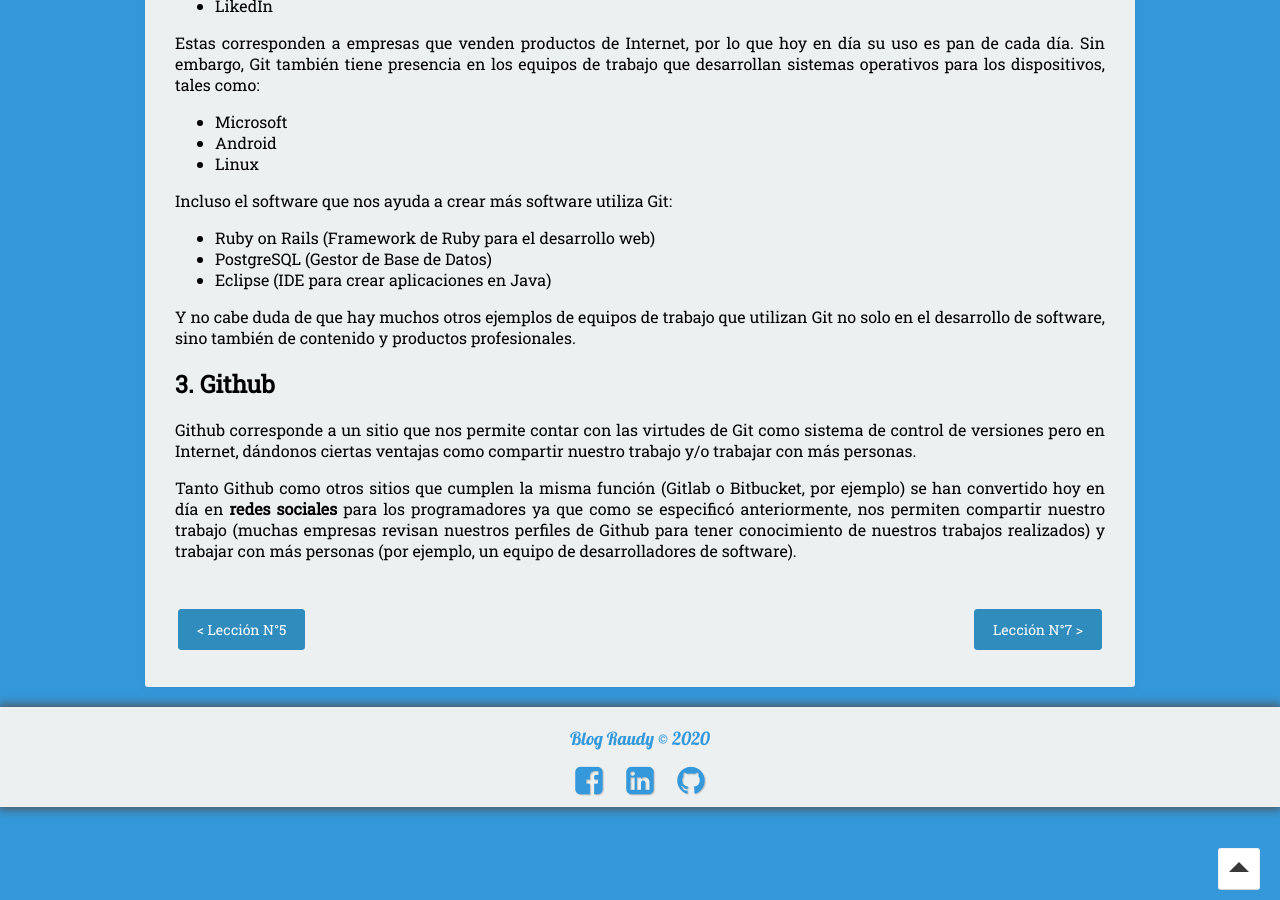
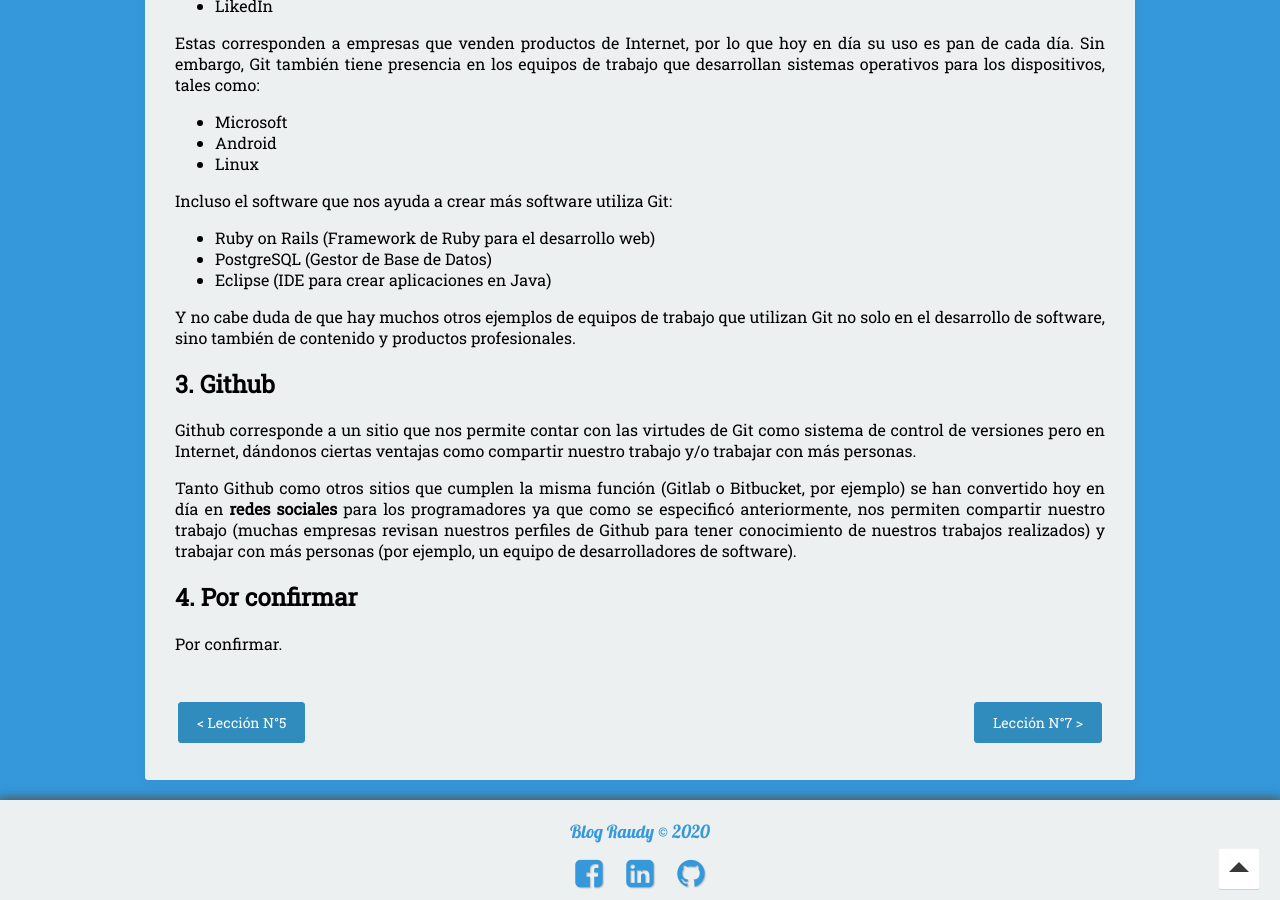
Before and after one commit to nisoto/Blog-anterior-2.0, a Jekyll site: the page built from _posts/2020-04-14-rails-vi-git-en-detalle.md, in a window 1280 px wide and 900 px high, scrolled down 639 px. Built offline with Jekyll 4.4.1, drawn with Linux system fonts in a browser that asks for light colours; nearby versions of some CDN libraries.

Commit message:
Update 2020-04-14-rails-vi-git-en-detalle.md

```diff
--- a/_posts/2020-04-14-rails-vi-git-en-detalle.md
+++ b/_posts/2020-04-14-rails-vi-git-en-detalle.md
@@ -44,6 +44,10 @@ Github corresponde a un sitio que nos permite contar con las virtudes de Git com
 
 Tanto Github como otros sitios que cumplen la misma función (Gitlab o Bitbucket, por ejemplo) se han convertido hoy en día en **redes sociales** para los programadores ya que como se especificó anteriormente, nos permiten compartir nuestro trabajo (muchas empresas revisan nuestros perfiles de Github para tener conocimiento de nuestros trabajos realizados) y trabajar con más personas (por ejemplo, un equipo de desarrolladores de software).
 
+## 4. Por confirmar
+
+Por confirmar.
+
 |     |     |
 |:----|----:|
 | [< Lección N°5](https://nisoto.github.io/rails-v-ruby-avanzado/){: .btn .btn-info} | [Lección N°7 >](https://nisoto.github.io/rails-vii-desarrollo-web/){: .btn .btn-info} |
```
